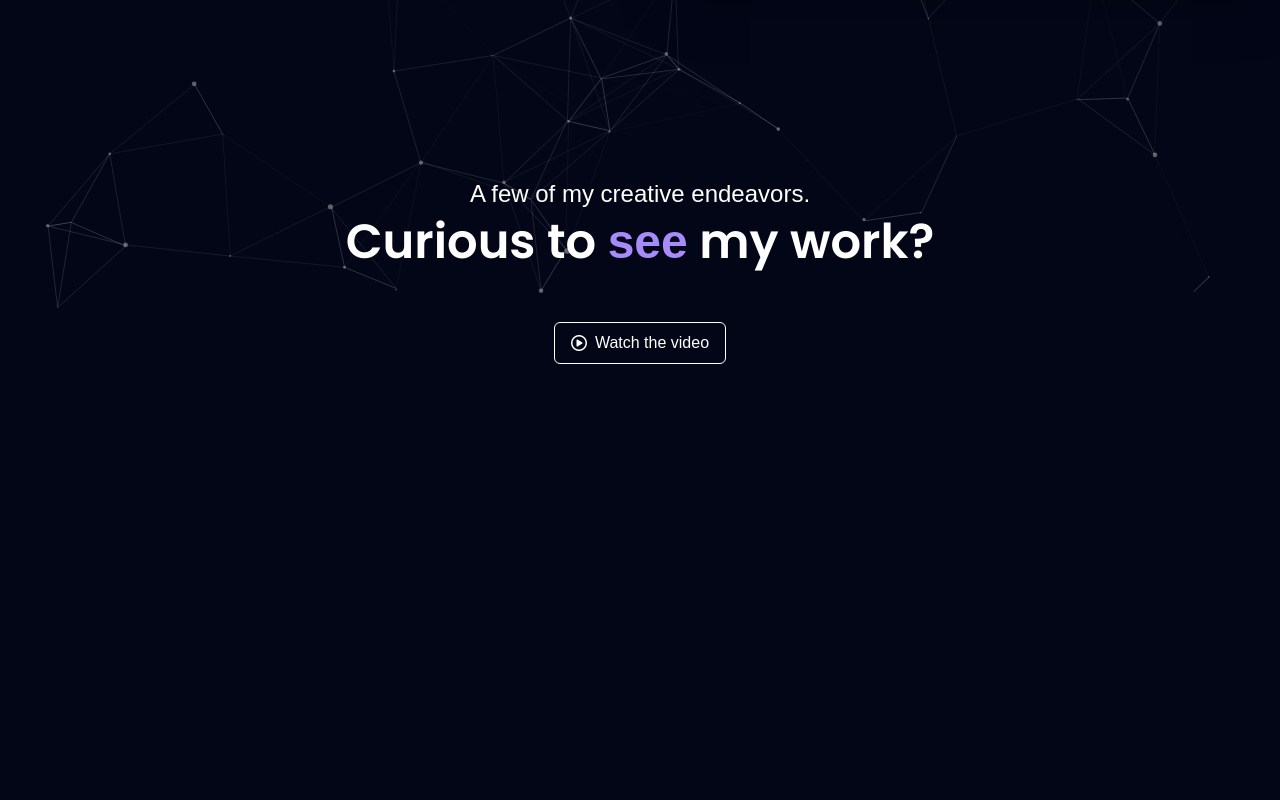
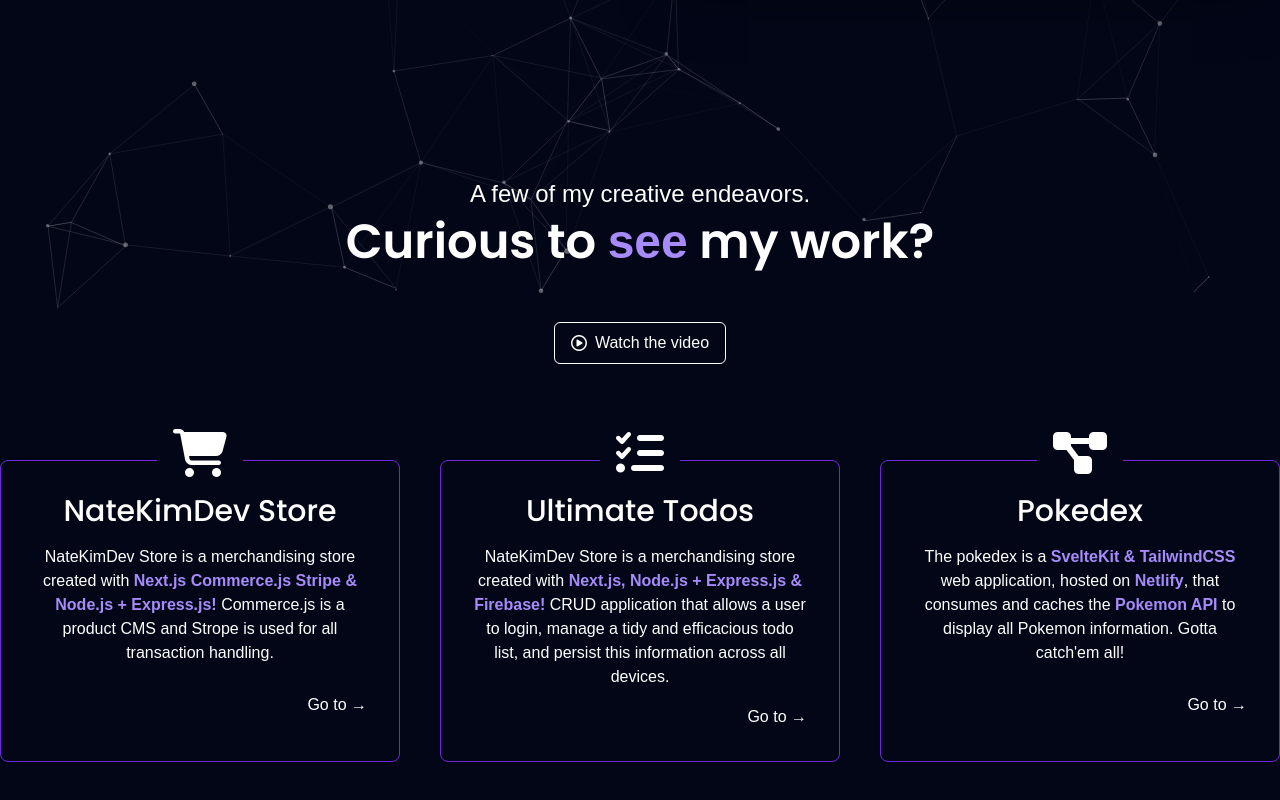
Before and after one commit to NateIsTrying/svelte-portfolio-0324, a SvelteKit app: page / in a window 1280 px wide. Shown: the part 490-1290 px from the top of the page. Before the commit the page ends 982 px from the top, so only its background shows below. Built offline with nearby package versions, Linux system fonts and the light colour scheme.

Commit message:
created and added most Step content and structure.

```diff
--- a/src/components/Main.svelte
+++ b/src/components/Main.svelte
@@ -1,5 +1,11 @@
 <script>
+    import Step from "./Step.svelte";
 
+    let steps = [
+        {name: 'NateKimDev Store', icon: 'fa-solid fa-cart-shopping'},
+        {name: 'Ultimate Todos', icon: 'fa-solid fa-list-check'},
+        {name: 'Pokedex', icon: 'fa-solid fa-diagram-project'},
+    ]
 </script>
 
 <main id="flex flex-col flex-1 p-4">
@@ -40,5 +46,16 @@
             <i class="fa-regular fa-circle-play" />
             <p>Watch the video</p>
         </a>
+        <div class="grid grid-cols-1 lg:grid-cols-3 gap-12 lg:gap-10">
+            <Step step={steps[0]}>
+                <p>NateKimDev Store is a merchandising store created with <strong class="text-violet-400">Next.js Commerce.js Stripe & Node.js + Express.js!</strong> Commerce.js is a product CMS and Strope is used for all transaction handling.</p>
+            </Step>
+            <Step step={steps[1]}>
+                <p>NateKimDev Store is a merchandising store created with <strong class="text-violet-400">Next.js, Node.js + Express.js & Firebase!</strong> CRUD application that allows a user to login, manage a tidy and efficacious todo list, and persist this information across all devices.</p>
+            </Step>
+            <Step step={steps[2]}>
+                <p>The pokedex is a <strong class="text-violet-400">SvelteKit & TailwindCSS </strong> web application, hosted on <strong class="text-violet-400">Netlify</strong>, that consumes and caches the <strong class="text-violet-400"> Pokemon API</strong> to display all Pokemon information. Gotta catch'em all!</p>
+            </Step>
+        </div>
     </section>
 </main>
--- a/src/components/Step.svelte
+++ b/src/components/Step.svelte
@@ -0,0 +1,18 @@
+<script>
+    export let step;
+</script>
+
+<a href={step.href} target="_blank" class="p-4 sm:p-6 md:p-8 flex flex-col gap-4 rounded-lg border border-solid border-violet-700 text-center group cursor-pointer hover:border-violet-400 duration-200">
+    <div class="bg-slate-950 grid place-items-center px-4 text-5xl md:text-6xl-mt-10 sm:-mt-12 md:-mt-14 lg:-mt-16 mx-auto duration-200">
+        <i class={step.icon}/>
+
+    </div>
+    <h3 class="font-medium text-xl sm:text-2xl md:text-3xl">{step.name}</h3>
+    <slot/>
+    <div class="flex-1 flex justify-between gap-4 items-center">
+        <div class="ml-auto cursor-pointer hover:text-slate-950 duration-200 relative after:absolute after:top-0 after:h-0 after:right-full after:w-full after:h-full after:duration-200 hover:after:translate-x-full after:z-[1] overflow-hidden"
+        >
+        <p class="relative z-4">Go to &rarr;</p>
+    </div>
+    </div>
+</a>
```
